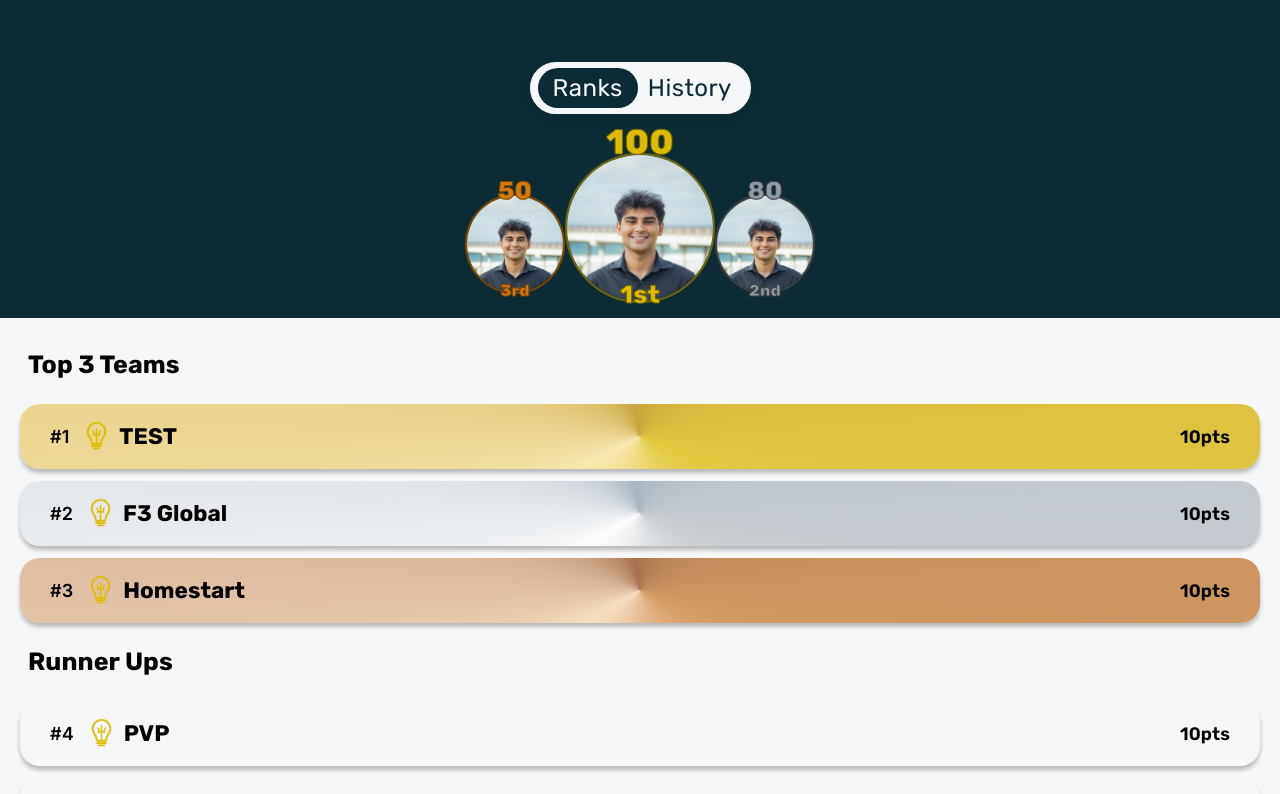
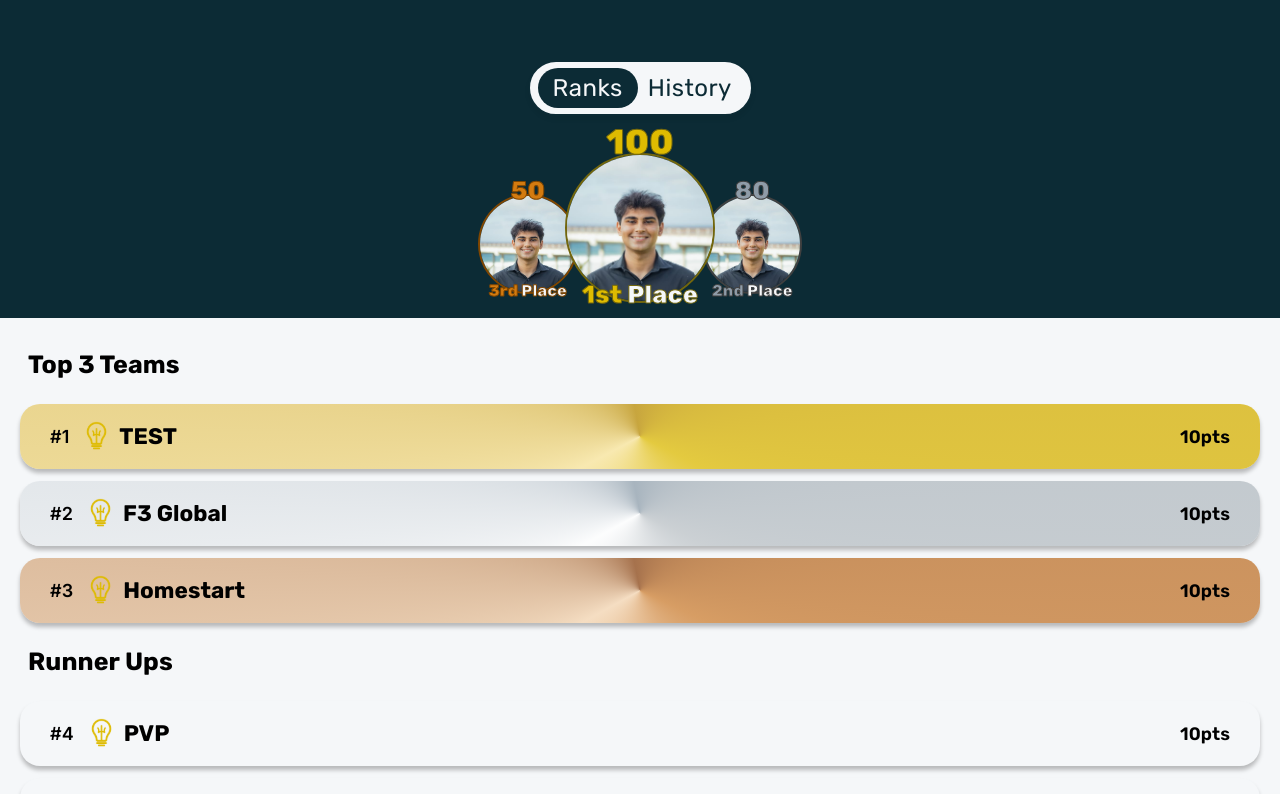
Before and after one commit to TritonSE/test-dev-project-SP26, a Next.js app in the folder frontend/: page /rankings in a window 1280 px wide. Shown: the top 794 px of the page. Built offline with nearby package versions, Linux system fonts and the light colour scheme.

Commit message:
overlap in top 3 podium

```diff
--- a/frontend/app/rankings/PodiumProfile.tsx
+++ b/frontend/app/rankings/PodiumProfile.tsx
@@ -26,7 +26,7 @@ export default function PodiumProfile({ rank, points, name, imageSrc }: PodiumPr
   const rankClass = isFirst ? styles.firstRank : isSecond ? styles.secondRank : styles.thirdRank;
 
   const colorClass = isFirst ? styles.gold : isSecond ? styles.silver : styles.bronze;
-  const suffix = rank === 1 ? "st" : rank === 2 ? "nd" : "rd";
+  const suffix = rank === 1 ? "st " : rank === 2 ? "nd " : "rd ";
 
   return (
     <div className={styles.topProfile}>
@@ -43,6 +43,7 @@ export default function PodiumProfile({ rank, points, name, imageSrc }: PodiumPr
           {rank}
           {suffix}
         </span>
+        Place
       </h3>
     </div>
   );
--- a/frontend/app/rankings/rankings.module.css
+++ b/frontend/app/rankings/rankings.module.css
@@ -68,10 +68,19 @@
 .topThree {
   display: flex;
   justify-content: center;
-  align-items: flex-end;
   height: 12.125rem;
   align-items: center;
   margin-bottom: 0.5rem;
+}
+
+.topThree > *:nth-child(2),
+.topThree > *:nth-child(3) {
+  margin-left: -0.8rem;
+}
+
+.topThree > *:nth-child(2) {
+  position: relative;
+  z-index: 3;
 }
 
 .topProfile {
@@ -116,7 +125,7 @@
 }
 
 .gold {
-  color: #debb01;
+  color: var(--gold);
 }
 
 .secondPoints {
```
